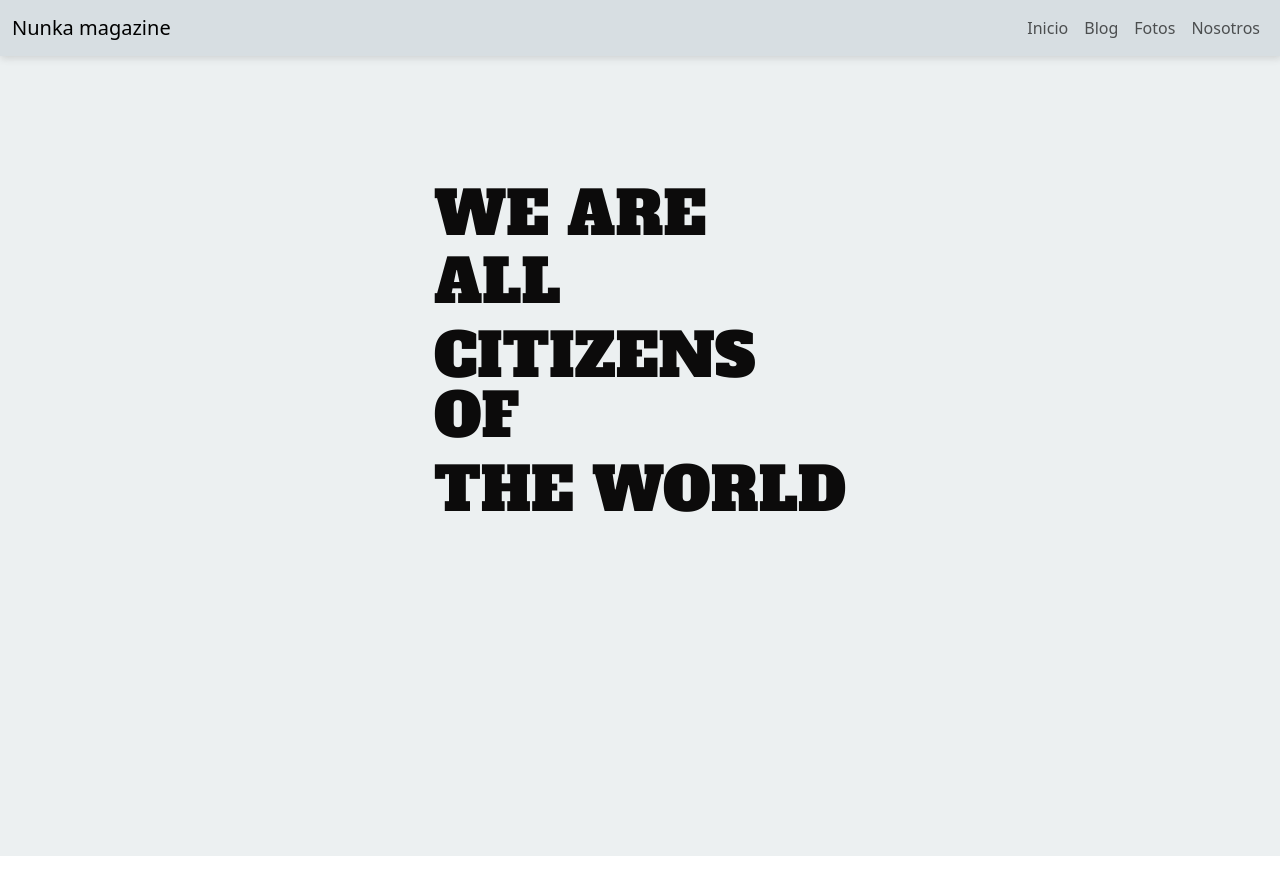
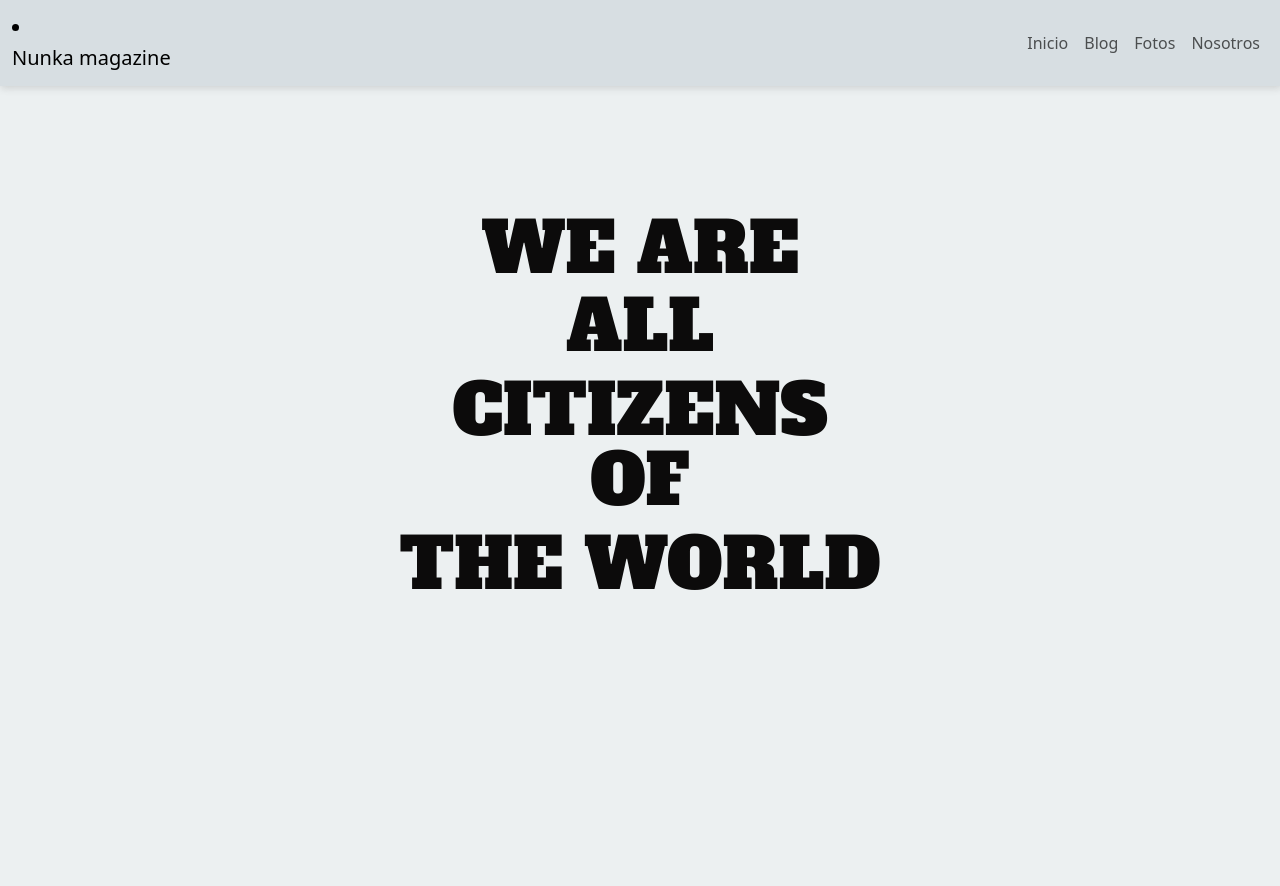
Before and after one commit to Moncayo1329/Magazine, a React (Create React App) app: page / in a window 1280 px wide. Before the commit the page ends 856 px from the top, so only its background shows below. Built offline with nearby package versions, Linux system fonts and the light colour scheme.

Commit message:
fixinh home.js now!

```diff
--- a/src/App.css
+++ b/src/App.css
@@ -2,8 +2,10 @@
 * {
   padding: 0;
   margin: 0;
+  box-shadow: #d7dee2;
 
 }
+
 
 
 
@@ -11,7 +13,7 @@
 .waviy {
   position: relative;
   -webkit-box-reflect: below -20px linear-gradient(transparent, rgba(0,0,0,.2));
-  font-size: 60px;
+  font-size: 70px;
 }
 .waviy span {
   font-family: 'Alfa Slab One', cursive;
@@ -56,6 +58,7 @@
     align-items: center;
     min-height: 100vh;
     background-color: #ecf0f1;
+
   }
 
 
--- a/src/Menu.js
+++ b/src/Menu.js
@@ -12,7 +12,7 @@ function Menu() {
           <span className="navbar-toggler-icon"></span>
         </button>
         <div className="collapse navbar-collapse" id="navbar-toggler">
-          <a className="navbar-brand nav-item"><Link to="/" className="nav-link">Nunka magazine</Link></a>
+          <li className="navbar-brand nav-item"><Link to="/" className="nav-link">Nunka magazine</Link></li>
           <ul className="navbar-nav d-flex justify-content-center align-items-center">
           <li className="nav-item"><Link to="/" className="nav-link">Inicio</Link></li>
             <li className="nav-item"><Link to="/blog" className="nav-link">Blog</Link></li>
--- a/src/about.js
+++ b/src/about.js
@@ -1,23 +1,17 @@
 import './App.css'
-
 
 function About() {
   return (
-
-
     <section className='frase align-items-stretch justify-content-center'>
-        <h1 className="waviy">
-        <span style={{ '--i': 1 }}>We are</span><br></br>
-          <span style={{ '--i': 2 }}>all</span><br></br>
-          <span style={{ '--i': 2 }}>citizens</span><br></br>
-         <span style={{ '--i': 3 }}>of</span><br></br>
+      <h1 className="waviy" style={{ display: 'flex', flexDirection: 'column', alignItems: 'center' }}>
+        <span style={{ '--i': 1 }}>We are</span>
+        <span className='section-all' style={{ '--i': 2 }}>all</span>
+        <span style={{ '--i': 2 }}>citizens</span>
+        <span style={{ '--i': 3 }}>of</span>
         <span style={{ '--i': 3 }}>the world</span>
-
       </h1>
     </section>
-
-
   );
 }
 
-  export {About} ;
+export { About };
```
Lines whose indentation alone changed are shown as unchanged.
